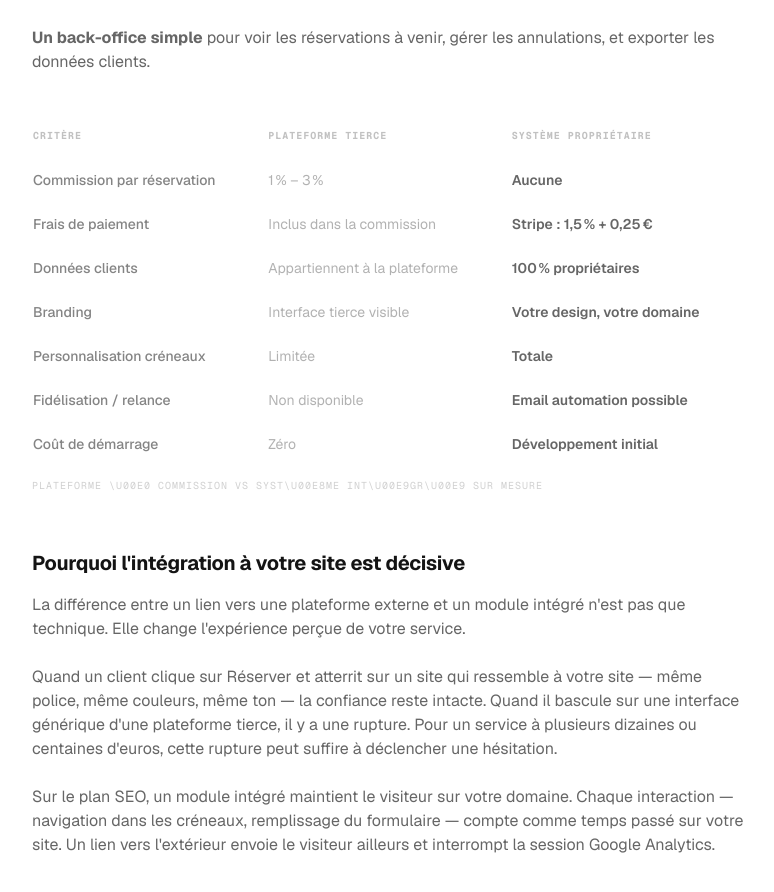
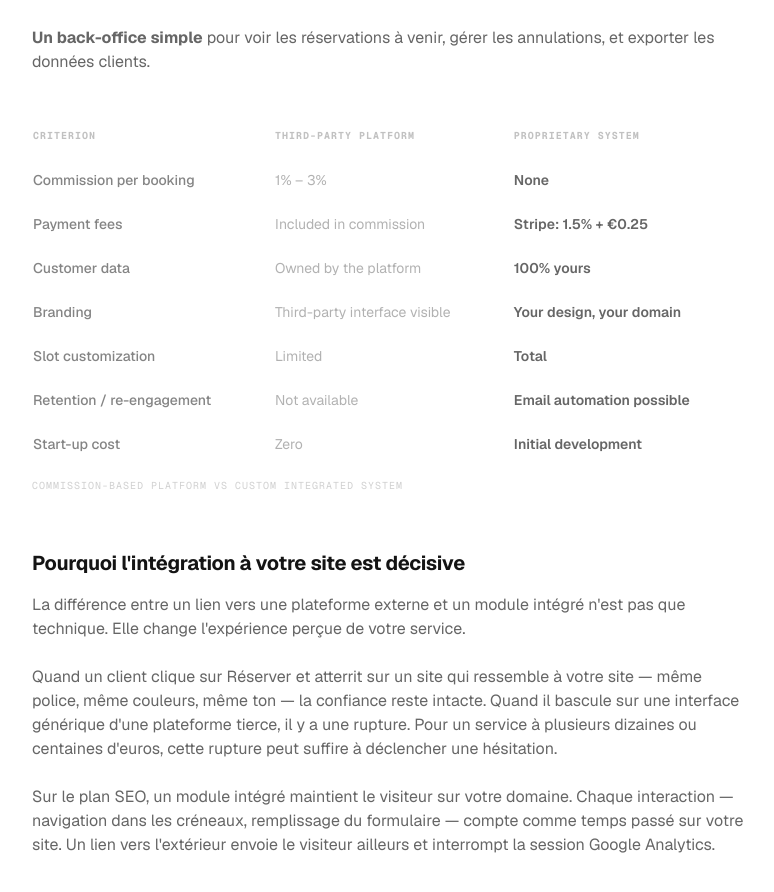
Before and after one commit to loanrmb/torquemade-v2, a Next.js app: page /blog/systeme-reservation-sans-commission in a window 1280 px wide. Shown: the part 1168-2060 px from the top of the page, without its empty margins (248-1022 px from the left). Built offline with nearby package versions, Linux system fonts and the light colour scheme.

Commit message:
Add files via upload

```diff
--- a/app/blog/(articles)/systeme-reservation-sans-commission/_illustrations/TableComparaison.tsx
+++ b/app/blog/(articles)/systeme-reservation-sans-commission/_illustrations/TableComparaison.tsx
@@ -1,36 +1,58 @@
-const rows = [
-  { critere: 'Commission par r\u00e9servation', plateforme: '1\u202f% \u2013 3\u202f%', propre: 'Aucune' },
-  { critere: 'Frais de paiement', plateforme: 'Inclus dans la commission', propre: 'Stripe\u00a0: 1,5\u202f% + 0,25\u202f\u20ac' },
-  { critere: 'Donn\u00e9es clients', plateforme: 'Appartiennent \u00e0 la plateforme', propre: '100\u202f% propri\u00e9taires' },
-  { critere: 'Branding', plateforme: 'Interface tierce visible', propre: 'Votre design, votre domaine' },
-  { critere: 'Personnalisation cr\u00e9neaux', plateforme: 'Limit\u00e9e', propre: 'Totale' },
-  { critere: 'Fid\u00e9lisation\u00a0/ relance', plateforme: 'Non disponible', propre: 'Email automation possible' },
-  { critere: 'Co\u00fbt de d\u00e9marrage', plateforme: 'Z\u00e9ro', propre: 'D\u00e9veloppement initial' },
-]
+type Lang = 'fr' | 'en'
 
-export default function TableComparaison() {
+export default function TableComparaison({ lang }: { lang: Lang }) {
+  const headers = lang === 'fr'
+    ? ['Critère', 'Plateforme tierce', 'Système propriétaire']
+    : ['Criterion', 'Third-party platform', 'Proprietary system']
+
+  const caption = lang === 'fr'
+    ? 'Plateforme à commission vs système intégré sur mesure'
+    : 'Commission-based platform vs custom integrated system'
+
+  const rows = lang === 'fr'
+    ? [
+        { col1: 'Commission par réservation', col2: '1 % – 3 %',                     col3: 'Aucune' },
+        { col1: 'Frais de paiement',          col2: 'Inclus dans la commission',      col3: 'Stripe : 1,5 % + 0,25 €' },
+        { col1: 'Données clients',            col2: 'Appartiennent à la plateforme',  col3: '100 % propriétaires' },
+        { col1: 'Branding',                   col2: 'Interface tierce visible',        col3: 'Votre design, votre domaine' },
+        { col1: 'Personnalisation créneaux',  col2: 'Limitée',                        col3: 'Totale' },
+        { col1: 'Fidélisation / relance',     col2: 'Non disponible',                 col3: 'Email automation possible' },
+        { col1: 'Coût de démarrage',          col2: 'Zéro',                           col3: 'Développement initial' },
+      ]
+    : [
+        { col1: 'Commission per booking',     col2: '1% – 3%',                        col3: 'None' },
+        { col1: 'Payment fees',               col2: 'Included in commission',         col3: 'Stripe: 1.5% + €0.25' },
+        { col1: 'Customer data',              col2: 'Owned by the platform',          col3: '100% yours' },
+        { col1: 'Branding',                   col2: 'Third-party interface visible',  col3: 'Your design, your domain' },
+        { col1: 'Slot customization',         col2: 'Limited',                        col3: 'Total' },
+        { col1: 'Retention / re-engagement',  col2: 'Not available',                  col3: 'Email automation possible' },
+        { col1: 'Start-up cost',              col2: 'Zero',                           col3: 'Initial development' },
+      ]
+
   return (
     <figure className="my-10 overflow-x-auto">
       <table className="w-full text-sm" style={{ borderCollapse: 'collapse' }}>
         <thead>
           <tr style={{ borderBottom: '2px solid hsl(var(--border))' }}>
-            {['Crit\u00e8re', 'Plateforme tierce', 'Syst\u00e8me propri\u00e9taire'].map((h, i) => (
-              <th key={i} className="py-3 text-left font-mono text-[10px] uppercase tracking-widest opacity-40 pr-6">{h}</th>
+            {headers.map((h, i) => (
+              <th key={i} className="py-3 text-left font-mono text-[10px] uppercase tracking-widest opacity-40 pr-6">
+                {h}
+              </th>
             ))}
           </tr>
         </thead>
         <tbody>
           {rows.map((r, i) => (
             <tr key={i} style={{ borderBottom: '1px solid hsl(var(--border))' }}>
-              <td className="py-3 pr-6 font-medium opacity-80">{r.critere}</td>
-              <td className="py-3 pr-6 opacity-50">{r.plateforme}</td>
-              <td className="py-3 pr-6 font-semibold">{r.propre}</td>
+              <td className="py-3 pr-6 font-medium opacity-80">{r.col1}</td>
+              <td className="py-3 pr-6 opacity-50">{r.col2}</td>
+              <td className="py-3 pr-6 font-semibold">{r.col3}</td>
             </tr>
           ))}
         </tbody>
       </table>
       <figcaption className="mt-3 font-mono text-[10px] uppercase tracking-widest opacity-30">
-        Plateforme \u00e0 commission vs syst\u00e8me int\u00e9gr\u00e9 sur mesure
+        {caption}
       </figcaption>
     </figure>
   )
```
